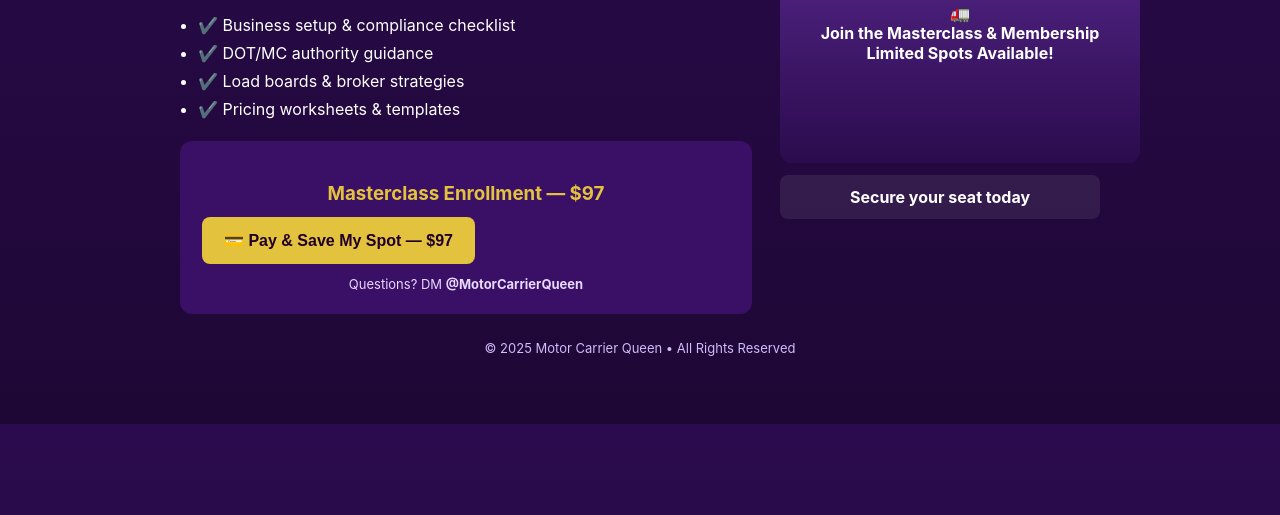
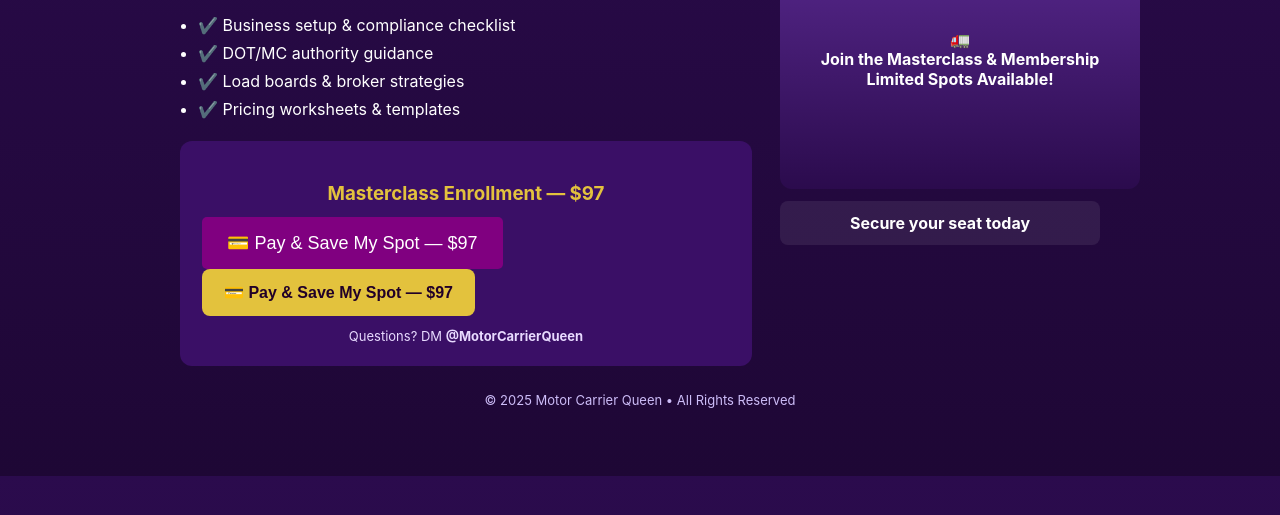
Before and after one commit to motorcarrierqueen/Mentorship97, a plain HTML site: page index.html in a window 1280 px wide. Shown: the part 259-774 px from the top of the page. Drawn offline with Linux system fonts and the light colour scheme.

Commit message:
Update index.html

```diff
--- a/index.html
+++ b/index.html
@@ -52,7 +52,11 @@
           Masterclass Enrollment — $97
         </h3>
         <!-- Stripe payment link button -->
-        <a href="https://buy.stripe.com/YOUR-STRIPE-LINK" target="_blank">
+        <a href="https://buy.stripe.com/YOUR-LINK-HERE" target="_blank" rel="noopener noreferrer">
+  <button style="background-color: purple; color: white; padding: 15px 25px; font-size: 18px; border: none; border-radius: 5px; cursor: pointer;">
+    💳 Pay & Save My Spot — $97
+  </button>
+</a>
           <button class="primary">💳 Pay & Save My Spot — $97</button>
         </a>
         <div class="small">
```
